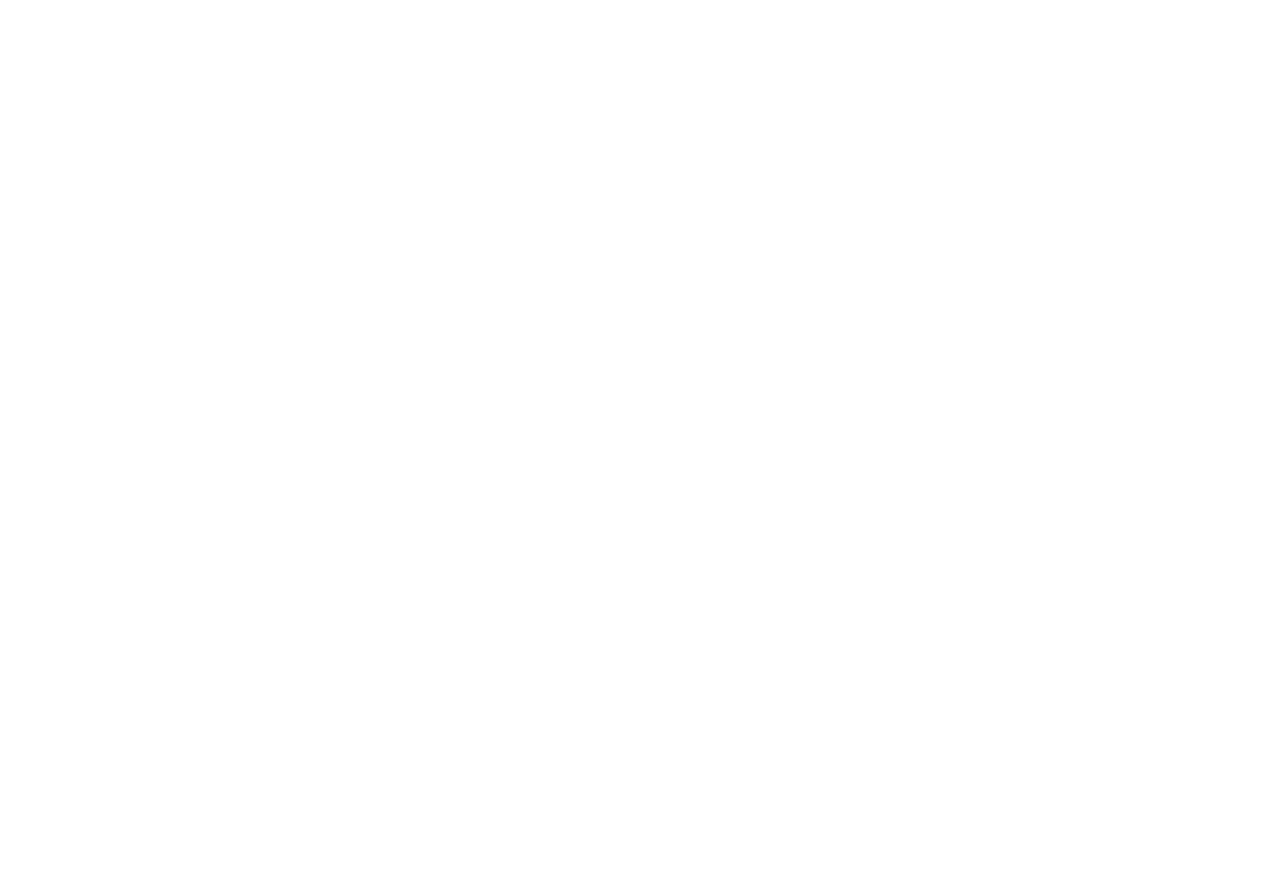
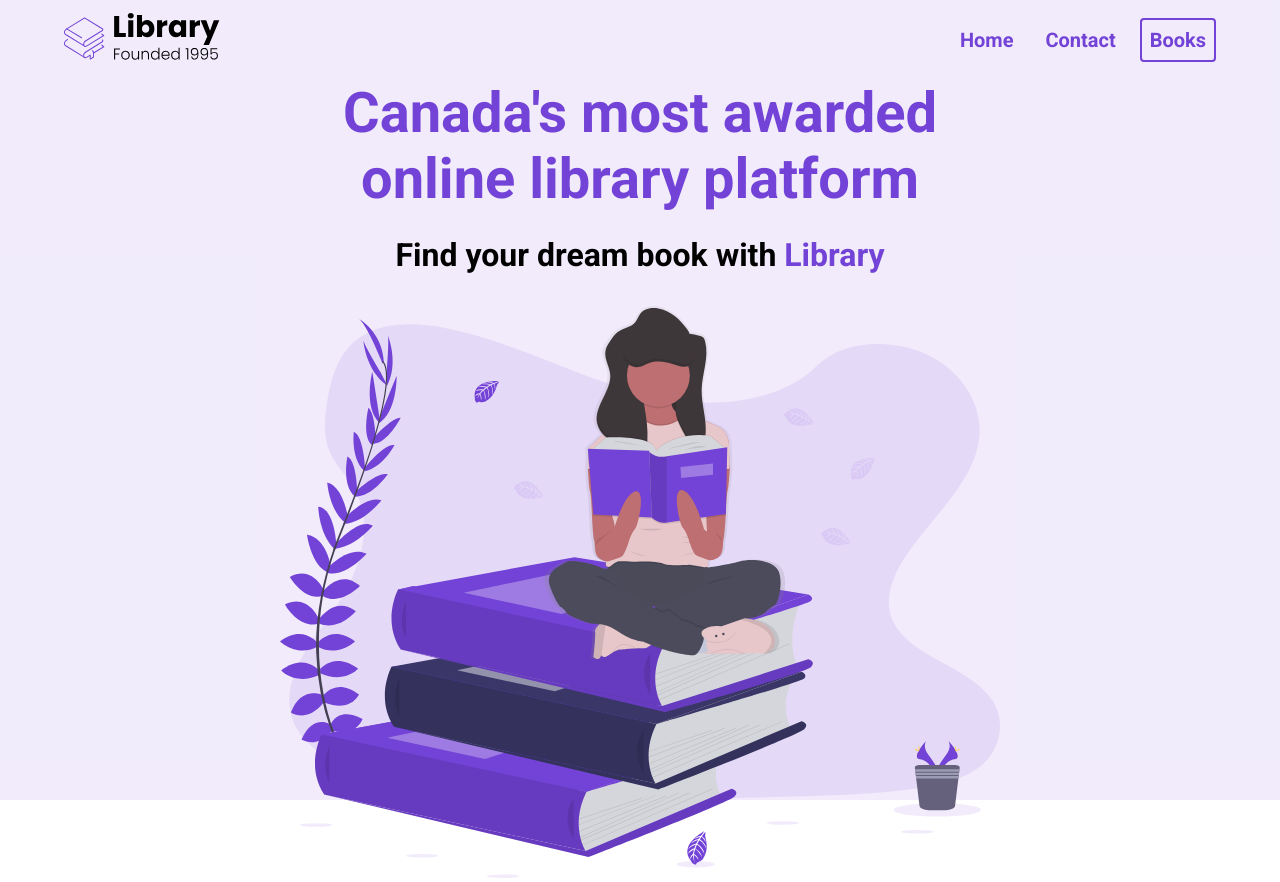
Before and after one commit to Drclarke99/E-Commerce-Project, a plain HTML site: page index.html in a window 1280 px wide. Before the commit the page ends 800 px from the top, so only its background shows below. Drawn offline with Linux system fonts and the light colour scheme.

Commit message:
created basic landing page

```diff
--- a/index.html
+++ b/index.html
@@ -1,12 +1,35 @@
 <!DOCTYPE html>
 <html lang="en">
-<head>
-    <meta charset="UTF-8">
-    <meta http-equiv="X-UA-Compatible" content="IE=edge">
-    <meta name="viewport" content="width=device-width, initial-scale=1.0">
-    <title>E-Commerce</title>
-</head>
-<body>
-
-</body>
+  <head>
+    <meta charset="UTF-8" />
+    <meta http-equiv="X-UA-Compatible" content="IE=edge" />
+    <meta name="viewport" content="width=device-width, initial-scale=1.0" />
+    <title>Library</title>
+    <link rel="stylesheet" href="./styles.css" />
+  </head>
+  <body>
+    <section id="landing">
+      <nav>
+        <div class="nav__container">
+          <img class="logo" src="./assets/Library.svg" alt="" />
+          <ul class="nav__links">
+            <li><a href="#" class="nav__link">Home</a></li>
+            <li><a href="#" class="nav__link">Contact</a></li>
+            <li><a href="#" class="nav__link nav__link--primary">Books</a></li>
+          </ul>
+        </div>
+      </nav>
+      <header>
+        <div class="header__container">
+            <div class="header__description">
+                <h1>Canada's most awarded online library platform</h1>
+                <h2>Find your dream book with <span class="purple">Library</span></h2>
+            </div>
+            <figure>
+                <img src="./assets/Undraw_Books.svg" alt="">
+            </figure>
+        </div>
+      </header>
+    </section>
+  </body>
 </html>
--- /dev/null
+++ b/styles.css
@@ -0,0 +1,94 @@
+@import url('https://fonts.googleapis.com/css2?family=Roboto:wght@300;400;500;700&display=swap');
+* {
+    padding: 0;
+    margin: 0;
+    box-sizing: border-box;
+    font-family: 'Roboto', sans-serif;
+}
+
+.purple {
+    color: #7342d6;
+}
+
+nav {
+    height: 80px;
+    display: flex;
+}
+
+img {
+    width: 100%;
+}
+
+.nav__container {
+    display: flex;
+    width: 100%;
+    max-width: 1200px;
+    justify-content: space-between;
+    align-items: center;
+    margin: 0 auto;
+    padding: 0 24px;
+}
+
+.logo {
+    width: 160px;
+}
+
+ul {
+    display: flex;
+}
+
+li {
+    list-style-type: none;
+}
+
+.nav__link {
+    margin-left: 16px;
+    text-decoration: none;
+    font-size: 20px;
+    color: #7342d6;
+    font-weight: bold;
+    padding: 8px;
+}
+
+.nav__link:hover {
+    text-decoration: underline;
+}
+
+.nav__link--primary {
+    border: 2px solid #7342d6;
+    border-radius: 4px;
+}
+
+.nav__link--primary:hover {
+    text-decoration: none;
+}
+
+#landing {
+    background-color: rgba(115, 66, 214, 0.1);
+}
+
+header {
+    height: calc(100vh - 80px);
+}
+
+.header__container {
+    width: 100%;
+    max-width: 720px;
+    margin: 0 auto;
+    height: 100%;
+    display: flex;
+    flex-direction: column;
+}
+
+h1 {
+    font-size: 56px;
+    color: #7342d6;
+    margin-bottom: 24px;
+    text-align: center;
+}
+
+h2 {
+    font-size: 32px;
+    margin-bottom: 32px;
+    text-align: center;
+}
```
